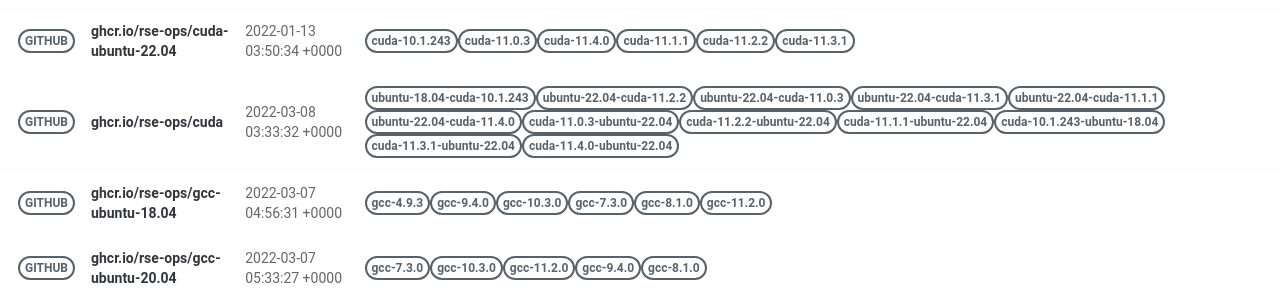
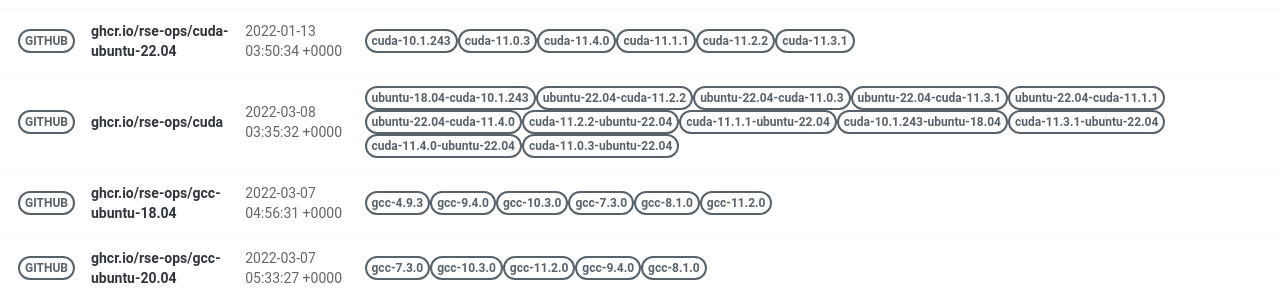
Before and after one commit to rse-ops/docker-images, a Jekyll site: the page built from pages/index.md, in a window 1280 px wide. Shown: the part 421-721 px from the top of the page. Built offline with Jekyll 4.4.1, drawn with Linux system fonts in a browser that asks for light colours; nearby versions of some CDN libraries; part of the change alters nothing that is shown.

Commit message:
Automated push to update library 2022-03-08

```diff
--- a/_library/ghcr.io-rse-ops-cuda.md
+++ b/_library/ghcr.io-rse-ops-cuda.md
@@ -1,7 +1,7 @@
 ---
 layout: container
 name: ghcr.io/rse-ops/cuda
-updated_at: 2022-03-08 03:33:32.824729
+updated_at: 2022-03-08 03:35:32.736533
 
 
 container_url: https://github.com/orgs/rse-ops/packages/container/package/cuda
@@ -24,9 +24,6 @@ versions:
  - tag: ubuntu-22.04-cuda-11.4.0
    dockerfile: https://github.com/rse-ops/docker-images/blob/main/ubuntu/cuda/Dockerfile
    manifest: https://crane.ggcr.dev/manifest/ghcr.io/rse-ops/cuda:ubuntu-22.04-cuda-11.4.0
- - tag: cuda-11.0.3-ubuntu-22.04
-   dockerfile: https://github.com/rse-ops/docker-images/blob/main/ubuntu/cuda/Dockerfile
-   manifest: https://crane.ggcr.dev/manifest/ghcr.io/rse-ops/cuda:cuda-11.0.3-ubuntu-22.04
  - tag: cuda-11.2.2-ubuntu-22.04
    dockerfile: https://github.com/rse-ops/docker-images/blob/main/ubuntu/cuda/Dockerfile
    manifest: https://crane.ggcr.dev/manifest/ghcr.io/rse-ops/cuda:cuda-11.2.2-ubuntu-22.04
@@ -42,5 +39,8 @@ versions:
  - tag: cuda-11.4.0-ubuntu-22.04
    dockerfile: https://github.com/rse-ops/docker-images/blob/main/ubuntu/cuda/Dockerfile
    manifest: https://crane.ggcr.dev/manifest/ghcr.io/rse-ops/cuda:cuda-11.4.0-ubuntu-22.04
+ - tag: cuda-11.0.3-ubuntu-22.04
+   dockerfile: https://github.com/rse-ops/docker-images/blob/main/ubuntu/cuda/Dockerfile
+   manifest: https://crane.ggcr.dev/manifest/ghcr.io/rse-ops/cuda:cuda-11.0.3-ubuntu-22.04
 
 ---
```
